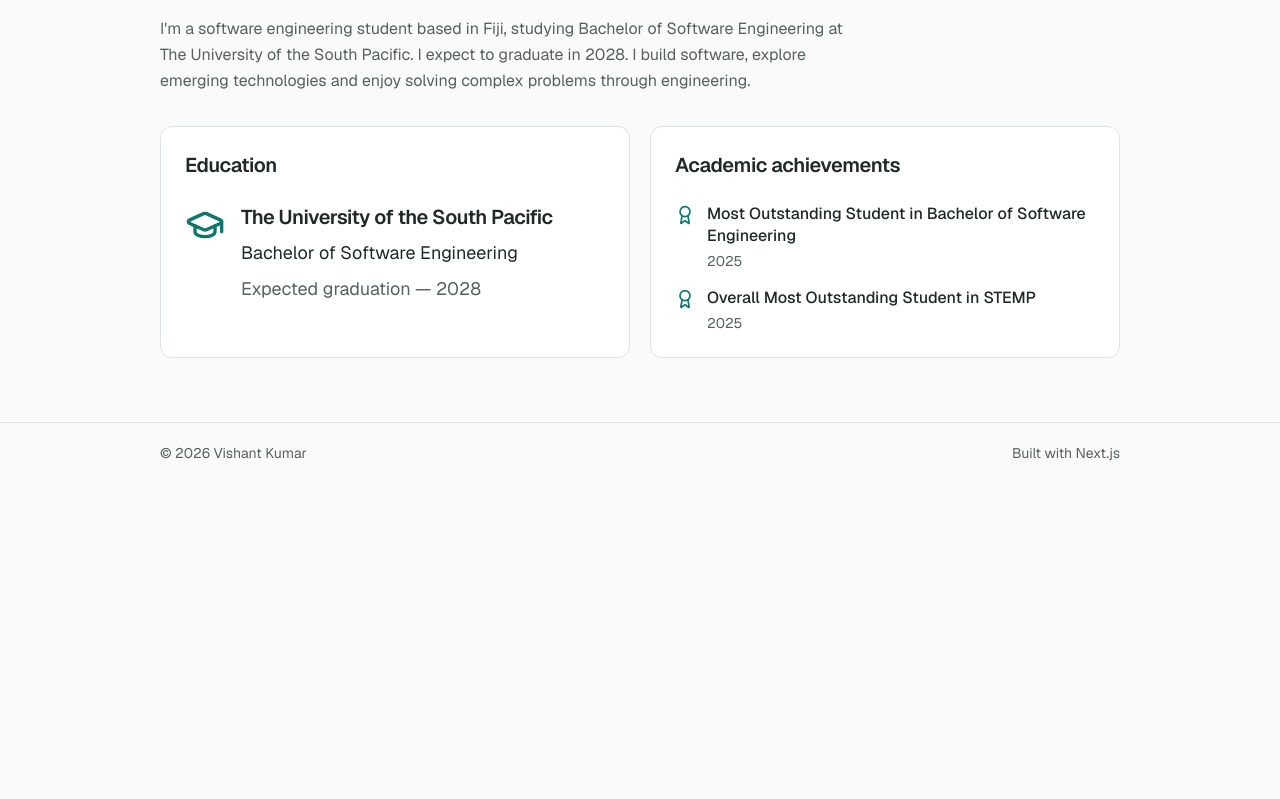
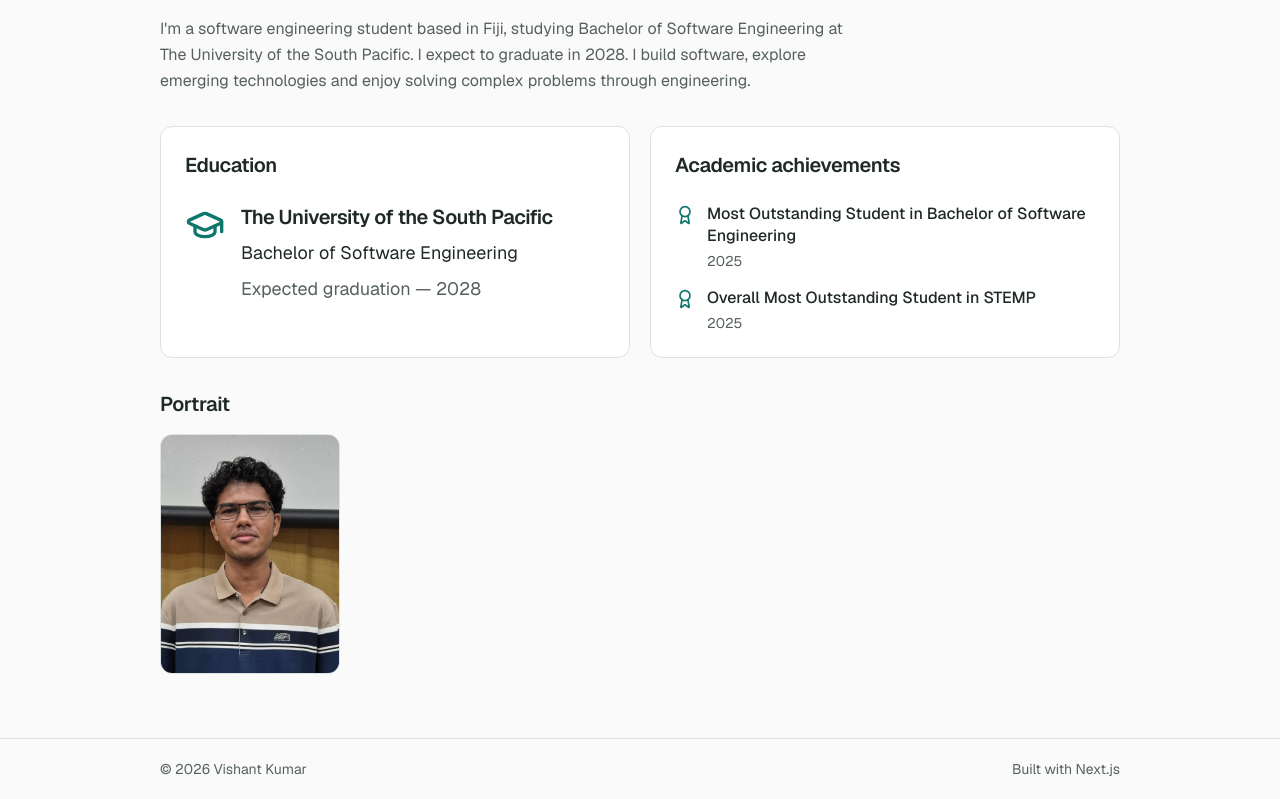
Before and after one commit to v-i-s-h-a-n-t/portfolio, a Next.js app: page /about in a window 1280 px wide. Shown: the part 341-1140 px from the top of the page. Before the commit the page ends 824 px from the top, so only its background shows below. Built offline with nearby package versions, Linux system fonts and the light colour scheme.

Commit message:
feat: add personal photography section

```diff
--- a/src/app/about/page.tsx
+++ b/src/app/about/page.tsx
@@ -1,5 +1,6 @@
 import { Award } from "lucide-react";
 import { EducationTimeline } from "@/components/shared/education-timeline";
+import { ProfilePortrait } from "@/components/shared/profile-portrait";
 import { achievements } from "@/data/achievements";
 import { education } from "@/data/journey";
 import { profile } from "@/data/profile";
@@ -66,6 +67,23 @@ export default function AboutPage() {
           </ul>
         </section>
       </div>
+
+      <section
+        aria-labelledby="about-photography-heading"
+        className="space-y-4"
+      >
+        <h2 className="text-xl font-semibold" id="about-photography-heading">
+          Portrait
+        </h2>
+        <figure className="w-full max-w-[180px]">
+          <ProfilePortrait
+            image={{
+              src: "/images/vishant-kumar.jpg",
+              alt: "Portrait of Vishant Kumar",
+            }}
+          />
+        </figure>
+      </section>
     </section>
   );
 }
```
